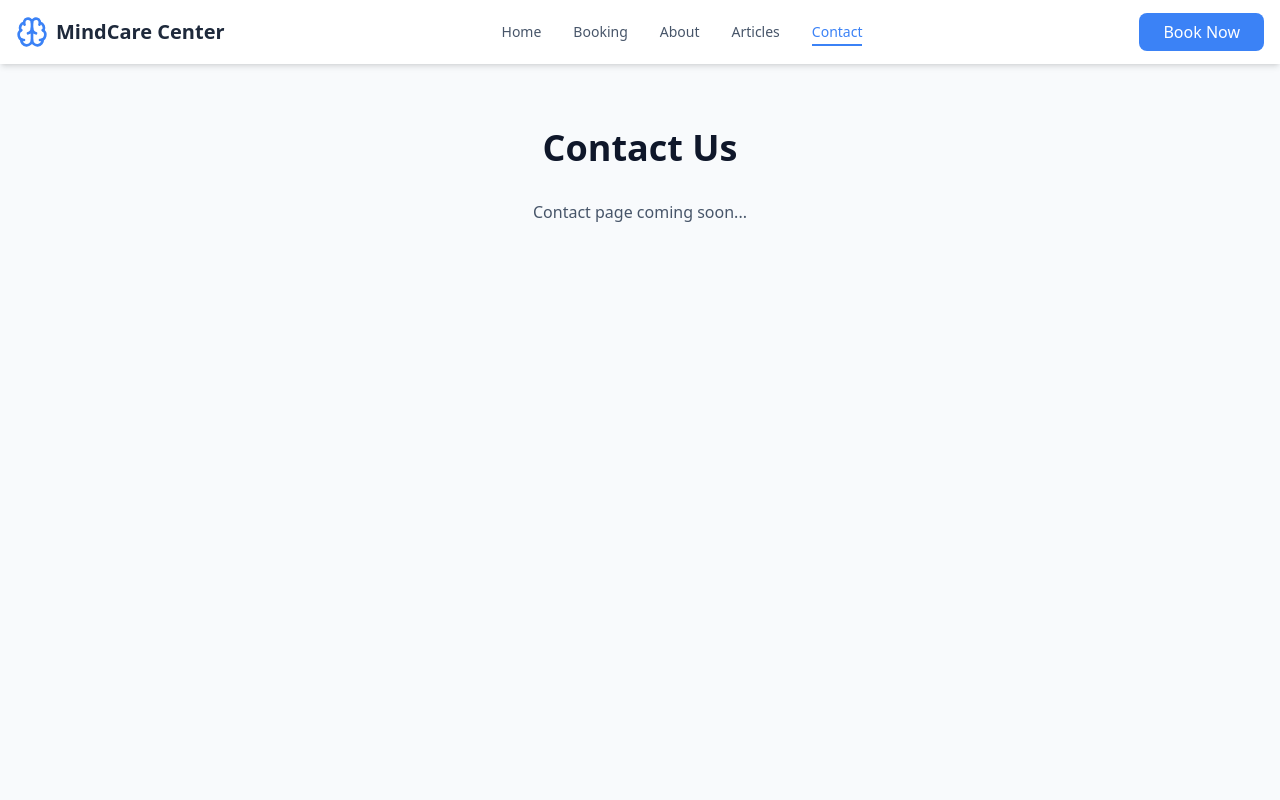
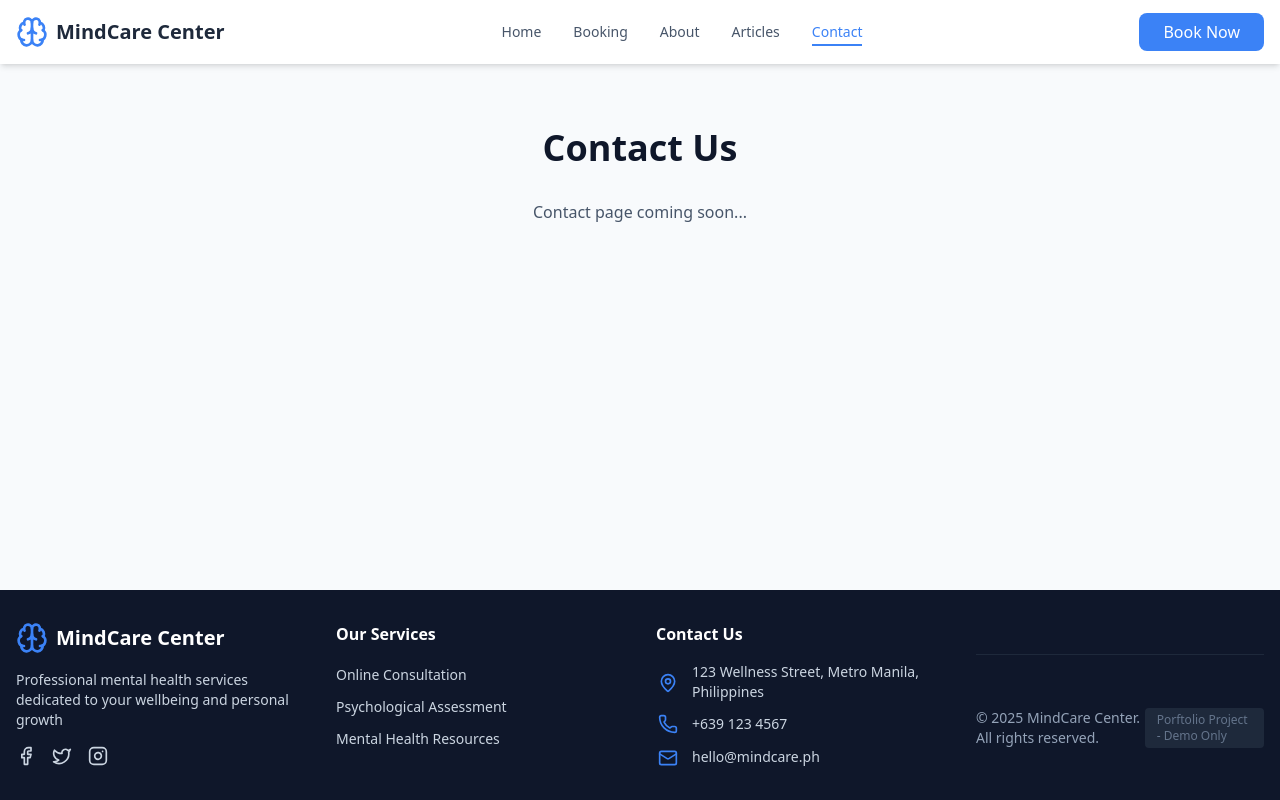
Before and after one commit to nathsycode/psych-services-center, a React (Vite) app in the folder client/: page /contact in a window 1280 px wide. Built offline with nearby package versions, Linux system fonts and the light colour scheme.

Commit message:
Completed Footer. Work on Home

```diff
--- a/client/src/components/layout/Footer.jsx
+++ b/client/src/components/layout/Footer.jsx
@@ -25,6 +25,70 @@ export default function Footer() {
   ]
   return (
     <footer className="bg-slate-900 text-slate-300">
+      <div className="container mx-auto px-4 py-8">
+        <div className="grid grid-cols-1 md:grid-cols-2 lg:grid-cols-4 gap-8">
+          {/* Brand with Social Links */}
+          <div className="space-y-4">
+            <div className="flex items-center space-x-2 group">
+              <Brain className="w-8 h-8 text-primary transition-transform group-hover:scale-110"></Brain>
+              <span className="text-xl font-bold text-white">MindCare Center</span>
+            </div>
+            <p className="text-sm">
+              Professional mental health services dedicated to your wellbeing and personal growth
+            </p>
+            <div className="flex space-x-4">
+              {socialLinks.map((social) => (
+                <a
+                  key={social.label}
+                  href={social.href}
+                  aria-label={social.label}
+                  className="hover:text-primary transition-colors"
+                >
+                  <social.icon className="w-5 h-5" />
+                </a>
+              ))}
+            </div>
+          </div>
+          {/* Services */}
+          <div>
+            <h3 className="text-white font-semibold mb-4">Our Services</h3>
+            <ul className="space-y-2">
+              {services.map((service) => (
+                <li>
+                  <Link
+                    to={service.path}
+                    className="text-sm hover:text-primary transition-colors">
+                    {service.name}
+                  </Link>
+                </li>
+              ))}
+            </ul>
+          </div>
+          {/* Contact Info */}
+          <div>
+            <h3 className="text-white font-semibold mb-4">Contact Us</h3>
+            <ul className="space-y-3">
+              <li className="flex items-center space-x-3">
+                <MapPin className="w-h h-5 text-primary flex-shrink-0 mt-0.5" />
+                <span className="text-sm">123 Wellness Street, Metro Manila, Philippines</span>
+              </li>
+              <li className="flex items-center space-x-3">
+                <Phone className="w-h h-5 text-primary flex-shrink-0" />
+                <span className="text-sm">+639 123 4567</span>
+              </li>
+              <li className="flex items-center space-x-3">
+                <Mail className="w-h h-5 text-primary flex-shrink-0 mt-0.5" />
+                <span className="text-sm">hello@mindcare.ph</span>
+              </li>
+            </ul>
+          </div>
+
+          <div className="border-t border-slate-800 mt-8 pt-8 flex flex-col md:flex-row justify-between items-center space-y-4 md:space-y-0">
+            <p className="text-sm text-slate-400">© {currentYear} MindCare Center. All rights reserved.</p>
+            <p className="text-xs text-slate-500 bg-slate-800 px-3 py-1 rounded">Porftolio Project - Demo Only</p>
+          </div>
+        </div>
+      </div>
 
     </footer>
   )
```
